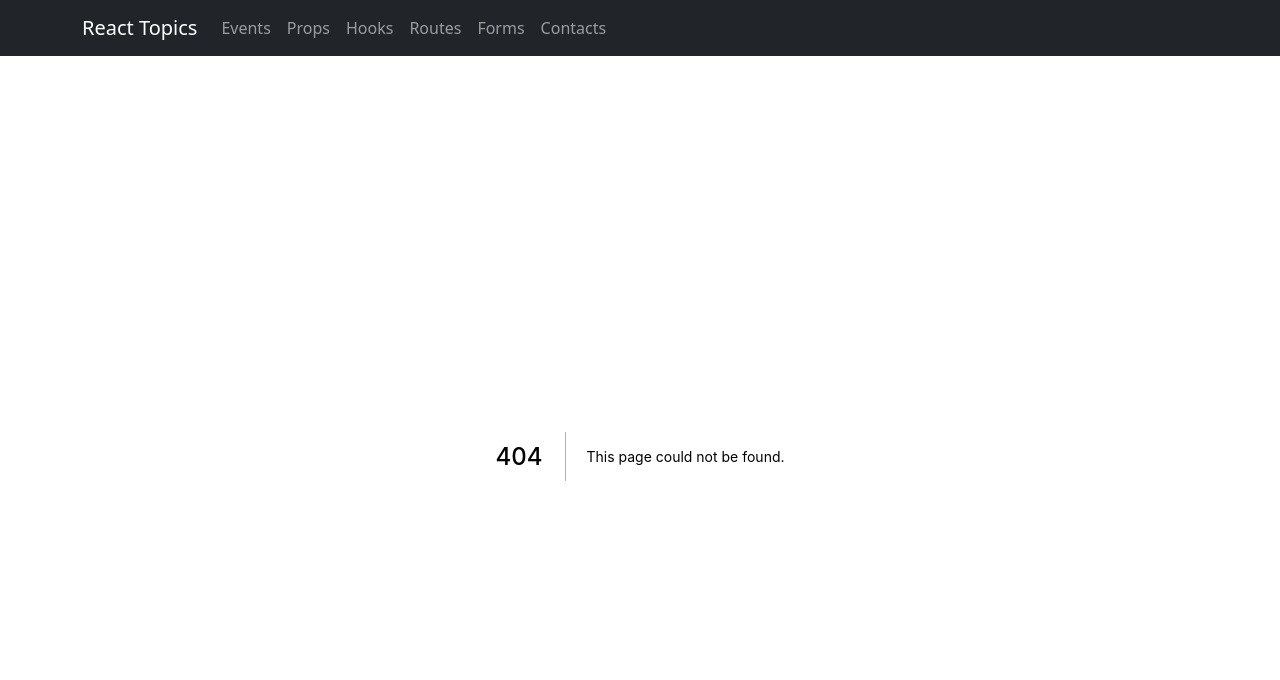
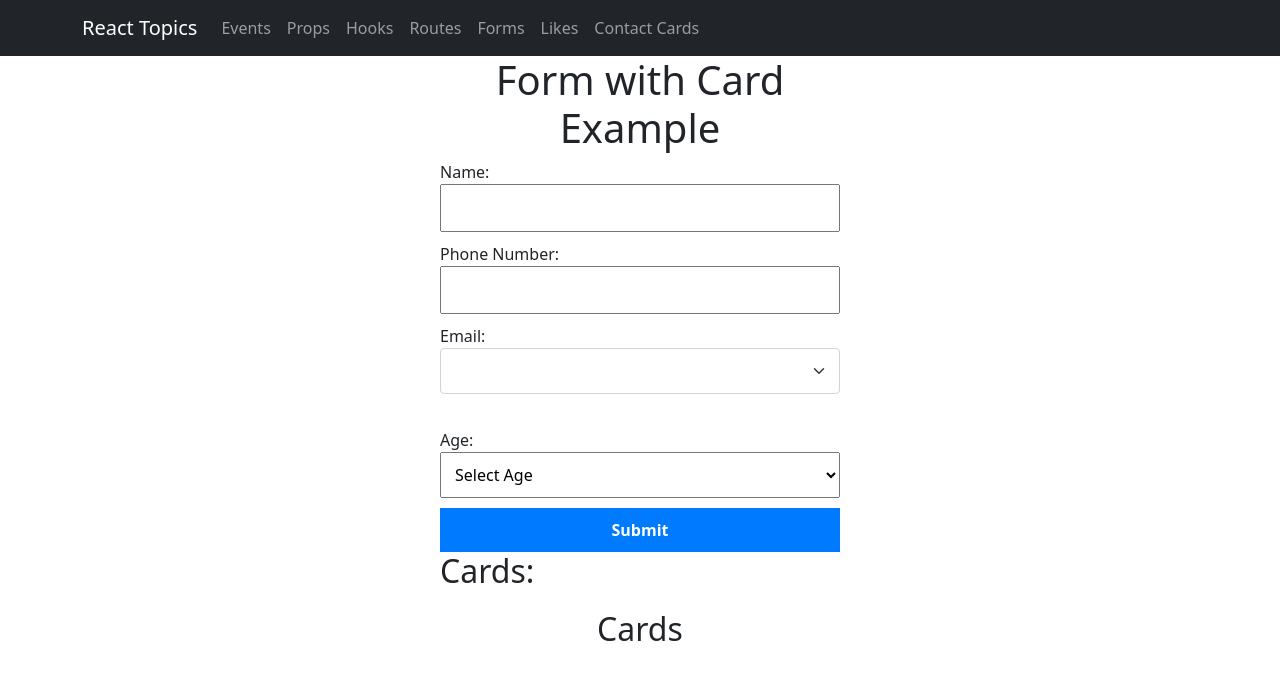
Before and after one commit to mark-e-brewer/react-topics, a Next.js app: page /contactCards in a window 1280 px wide. Before the commit this address had no page. Shown: the top 680 px of the page. Built offline with nearby package versions, Linux system fonts and the light colour scheme.

Commit message:
created form component that pushed cards to DOM

```diff
--- a/components/NavBar.js
+++ b/components/NavBar.js
@@ -32,7 +32,10 @@ export default function NavBar() {
               <Nav.Link>Forms</Nav.Link>
             </Link>
             <Link passHref href="/nestedRoute">
-              <Nav.Link>Contacts</Nav.Link>
+              <Nav.Link>Likes</Nav.Link>
+            </Link>
+            <Link passHref href="/contactCards">
+              <Nav.Link>Contact Cards</Nav.Link>
             </Link>
           </Nav>
         </Navbar.Collapse>
--- /dev/null
+++ b/components/contactForm.js
@@ -0,0 +1,118 @@
+import React, { useState } from 'react';
+
+const FormWithCard = () => {
+  const [formData, setFormData] = useState({
+    name: '',
+    phoneNumber: '',
+    email: '',
+    age: '',
+  });
+
+  const [cards, setCards] = useState([]);
+
+  const handleInputChange = (event) => {
+    const { name, value } = event.target;
+    setFormData({ ...formData, [name]: value });
+  };
+
+  const handleFormSubmit = (event) => {
+    event.preventDefault();
+    // Create a card with the submitted information
+    const newCard = {
+      id: new Date().getTime(),
+      name: formData.name,
+      phoneNumber: formData.phoneNumber,
+      email: formData.email,
+      age: formData.age,
+    };
+    setCards([...cards, newCard]);
+    // Reset form data
+    setFormData({
+      name: '',
+      phoneNumber: '',
+      email: '',
+      age: '',
+    });
+  };
+
+  return (
+    <div className="form-container">
+      <h1 className="form-title">Form with Card Example</h1>
+      <form className="form" onSubmit={handleFormSubmit}>
+        <label htmlFor="name">Name:</label>
+        <input
+          type="text"
+          id="name"
+          name="name"
+          className="form-input"
+          value={formData.name}
+          onChange={handleInputChange}
+        />
+        <br />
+        <label htmlFor="phoneNumber">Phone Number:</label>
+        <input
+          type="text"
+          id="phoneNumber"
+          name="phoneNumber"
+          className="form-input"
+          value={formData.phoneNumber}
+          onChange={handleInputChange}
+        />
+        <br />
+        <label htmlFor="email">Email:</label>
+        <input
+          type="email"
+          id="email"
+          name="email"
+          className="form-select"
+          value={formData.email}
+          onChange={handleInputChange}
+        />
+        <br />
+        <label htmlFor="age">Age:</label>
+        <select
+          id="age"
+          name="age"
+          className="form-input"
+          value={formData.age}
+          onChange={handleInputChange}
+        >
+          <option value="">Select Age</option>
+          {Array.from({ length: 100 }, (_, i) => i + 1).map((num) => (
+            <option key={num} value={num}>
+              {num}
+            </option>
+          ))}
+        </select>
+        <br />
+        <button className="form-submit" type="submit">Submit</button>
+      </form>
+      <h2>Cards:</h2>
+      <div className="cards-container">
+        <h2 className="cards-title">Cards</h2>
+        {cards.map((card) => (
+          <div className="cards-container">
+            <h2 className="cards-title">Cards</h2>
+            <div
+              className="card"
+              style={{
+                width: '18rem',
+              }}
+            >
+              <div className="card-header">
+                {card.name}
+              </div>
+              <ul className="list-group list-group-flush">
+                <li className="list-group-item">{card.phoneNumber}</li>
+                <li className="list-group-item">{card.email}</li>
+                <li className="list-group-item">{card.age}</li>
+              </ul>
+            </div>
+          </div>
+        ))}
+      </div>
+    </div>
+  );
+};
+
+export default FormWithCard;
--- /dev/null
+++ b/pages/contactCards.js
@@ -0,0 +1,8 @@
+import React from 'react';
+import FormWithCard from '../components/contactForm';
+
+export default function ContactFormCard() {
+  return (
+    <FormWithCard />
+  );
+}
--- a/pages/nestedRoute/index.js
+++ b/pages/nestedRoute/index.js
@@ -11,10 +11,10 @@ export default function CountByOne() {
         <Counter color="green" />
       </div>
       <div id="hi">
-        <Link passHref href="/nestedRoute/contacts">
-          <p>
+        <Link passHref href="/nestedRoute/likes">
+          <button type="button">
             Hello!
-          </p>
+          </button>
         </Link>
       </div>
     </>
--- a/pages/nestedRoute/contacts/index.js
+++ b/pages/nestedRoute/likes/index.js
@@ -5,8 +5,8 @@ export default function nestPage() {
   return (
     <div>
       <h1>HELLO YOU MADE IT!</h1>
-      <Link href="/nestedRoute/contacts/nestPage">
-        <p>Go even further!!!</p>
+      <Link passHref href="/nestedRoute/likes/nestPage">
+        <p>click me to go even further!!!</p>
       </Link>
     </div>
   );
--- a/pages/nestedRoute/contacts/nestPage.js
+++ b/pages/nestedRoute/likes/nestPage.js
@@ -1,5 +1,5 @@
 import React from 'react';
 
 export default function superNest() {
-  return <h1>WOW SO DEEP</h1>;
+  return <h1>YOU MADE IT!</h1>;
 }
--- a/styles/globals.css
+++ b/styles/globals.css
@@ -12,3 +12,58 @@
 .resetBtn {
   width: 60px;
 }
+
+
+/* Container for the form */
+.form-container {
+  width: 400px;
+  margin: 0 auto;
+}
+
+/* Form title */
+.form-title {
+  text-align: center;
+}
+
+/* Form input fields */
+.form-input {
+  width: 100%;
+  padding: 10px;
+  margin-bottom: 10px;
+}
+
+/* Form select dropdown */
+.form-select {
+  width: 100%;
+  padding: 10px;
+  margin-bottom: 10px;
+}
+
+/* Form submit button */
+.form-submit {
+  width: 100%;
+  padding: 10px;
+  background-color: #007bff;
+  color: #fff;
+  font-weight: bold;
+  border: none;
+  cursor: pointer;
+}
+
+/* Cards container */
+.cards-container {
+  margin-top: 20px;
+}
+
+/* Cards title */
+.cards-title {
+  text-align: center;
+}
+
+/* Individual cards */
+.card {
+  background-color: #f8f9fa;
+  border: 1px solid #ccc;
+  padding: 10px;
+  margin-bottom: 10px;
+}
```
